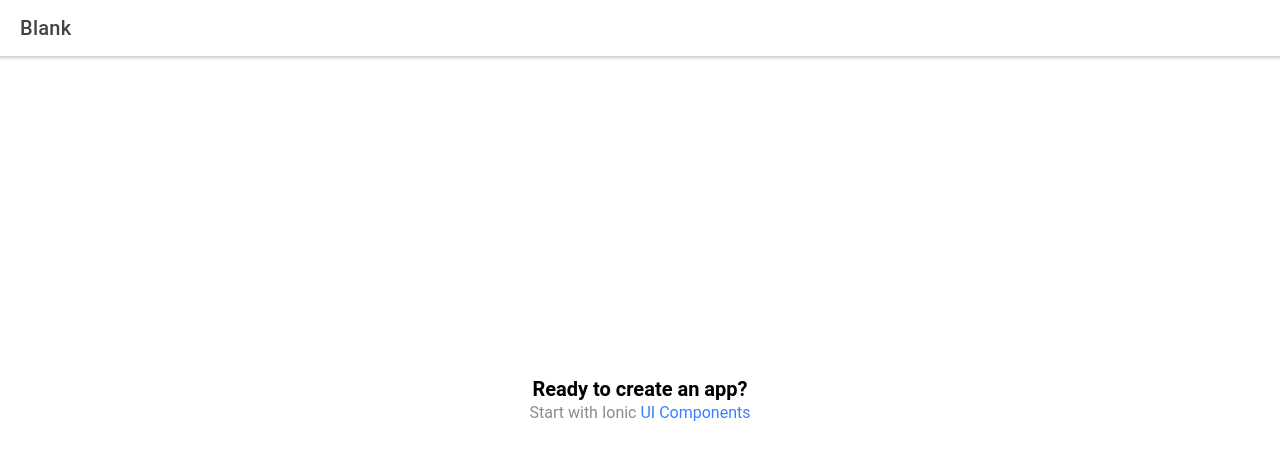
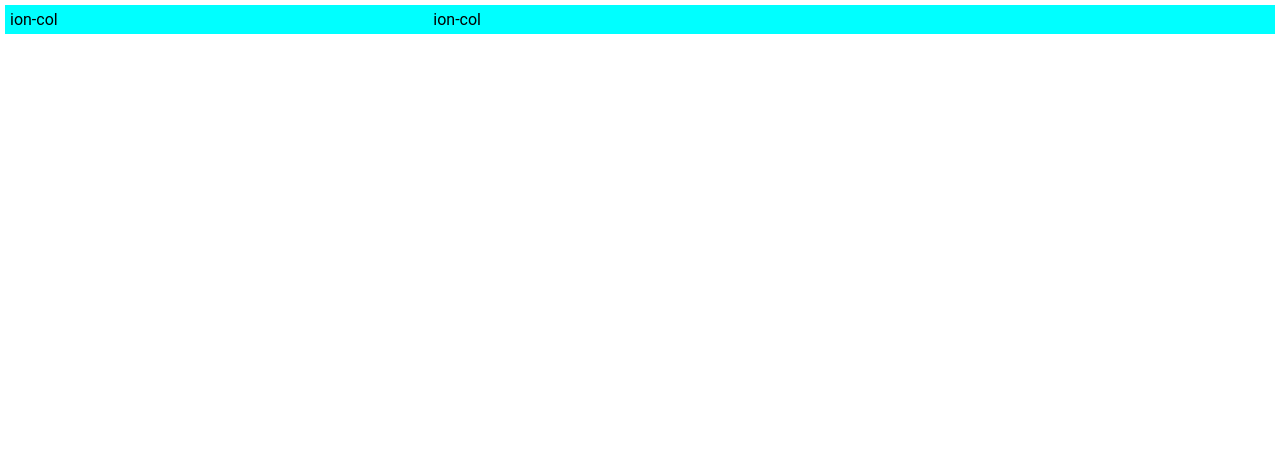
Before and after one commit to gustavovicenteiglesias/MundoSanoFront, a React (Create React App) app: page /home in a window 1280 px wide. Shown: the top 460 px of the page. Built offline with nearby package versions, Linux system fonts and the light colour scheme.

Commit message:
first commit

```diff
--- a/capacitor.config.json
+++ /dev/null
@@ -1,6 +0,0 @@
-{
-	"appId": "io.ionic.starter",
-	"appName": "Mundo_Sano",
-	"webDir": "build",
-	"bundledWebRuntime": false
-}
--- a/package.json
+++ b/package.json
@@ -3,6 +3,7 @@
   "version": "0.0.1",
   "private": true,
   "dependencies": {
+    "@capacitor/android": "3.4.3",
     "@capacitor/app": "1.1.1",
     "@capacitor/core": "3.4.3",
     "@capacitor/haptics": "1.1.4",
--- a/src/App.tsx
+++ b/src/App.tsx
@@ -25,6 +25,7 @@ import './theme/variables.css';
 setupIonicReact();
 
 const App: React.FC = () => (
+
   <IonApp>
     <IonReactRouter>
       <IonRouterOutlet>
--- a/src/components/ExploreContainer.css
+++ b/src/components/ExploreContainer.css
@@ -1,10 +1,9 @@
 .container {
-  text-align: center;
-  position: absolute;
-  left: 0;
-  right: 0;
-  top: 50%;
-  transform: translateY(-50%);
+  border: 10pt solid #aaaaaa;
+  height: 100%;
+
+  border-radius: 15px;
+
 }
 
 .container strong {
--- a/src/components/ExploreContainer.tsx
+++ b/src/components/ExploreContainer.tsx
@@ -5,7 +5,7 @@ interface ContainerProps { }
 const ExploreContainer: React.FC<ContainerProps> = () => {
   return (
     <div className="container">
-      <strong>Ready to create an app?</strong>
+      <strong>Listo para crear tu app?</strong>
       <p>Start with Ionic <a target="_blank" rel="noopener noreferrer" href="https://ionicframework.com/docs/components">UI Components</a></p>
     </div>
   );
--- a/src/pages/Home.css
+++ b/src/pages/Home.css
@@ -0,0 +1,3 @@
+ion-col{
+    background-color: aqua;
+}
--- a/src/pages/Home.tsx
+++ b/src/pages/Home.tsx
@@ -1,24 +1,25 @@
-import { IonContent, IonHeader, IonPage, IonTitle, IonToolbar } from '@ionic/react';
-import ExploreContainer from '../components/ExploreContainer';
+import { IonButton, IonCard, IonCardContent, IonCardHeader, IonCardSubtitle, IonCardTitle, IonCol, IonContent, IonGrid, IonHeader,  IonIcon,  IonItem, IonLabel, IonPage, IonRow, IonTitle, IonToolbar } from '@ionic/react';
+//import ExploreContainer from '../components/ExploreContainer';
+import { pin, wifi, wine, warning, walk } from 'ionicons/icons';
 import './Home.css';
 
 const Home: React.FC = () => {
   return (
-    <IonPage>
-      <IonHeader>
-        <IonToolbar>
-          <IonTitle>Blank</IonTitle>
-        </IonToolbar>
-      </IonHeader>
-      <IonContent fullscreen>
-        <IonHeader collapse="condense">
-          <IonToolbar>
-            <IonTitle size="large">Blank</IonTitle>
-          </IonToolbar>
-        </IonHeader>
-        <ExploreContainer />
-      </IonContent>
-    </IonPage>
+
+
+      <IonContent>
+    <IonGrid>
+      <IonRow>
+        <IonCol size='4'>ion-col</IonCol>
+        <IonCol size='8'>ion-col</IonCol>
+
+      </IonRow>
+
+
+    </IonGrid>
+  </IonContent>
+
+
   );
 };
 
```
Also changed, not shown: capacitor.config.ts (added, +10 -0 lines), public/index.html (line endings or trailing spaces), 58 other files (tests, documents, lock files or other folders).
